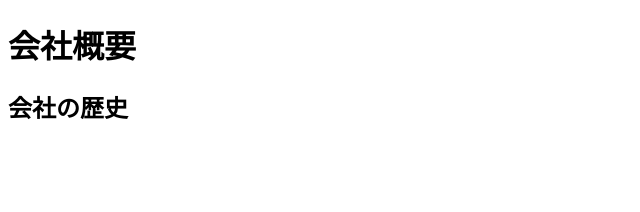
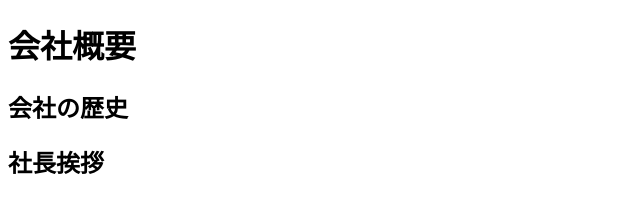
Before and after one commit to wnyk/git-test2, a plain HTML site: page about.html in a window 1280 px wide. Shown: the whole page, without its empty margins (0-640 px from the left). Drawn offline with Linux system fonts and the light colour scheme.

Commit message:
社長挨拶を追加

```diff
--- a/about.html
+++ b/about.html
@@ -9,5 +9,6 @@
 <body>
     <h1>会社概要</h1>
     <h2>会社の歴史</h2>
+    <h2>社長挨拶</h2>
 </body>
 </html>
```
